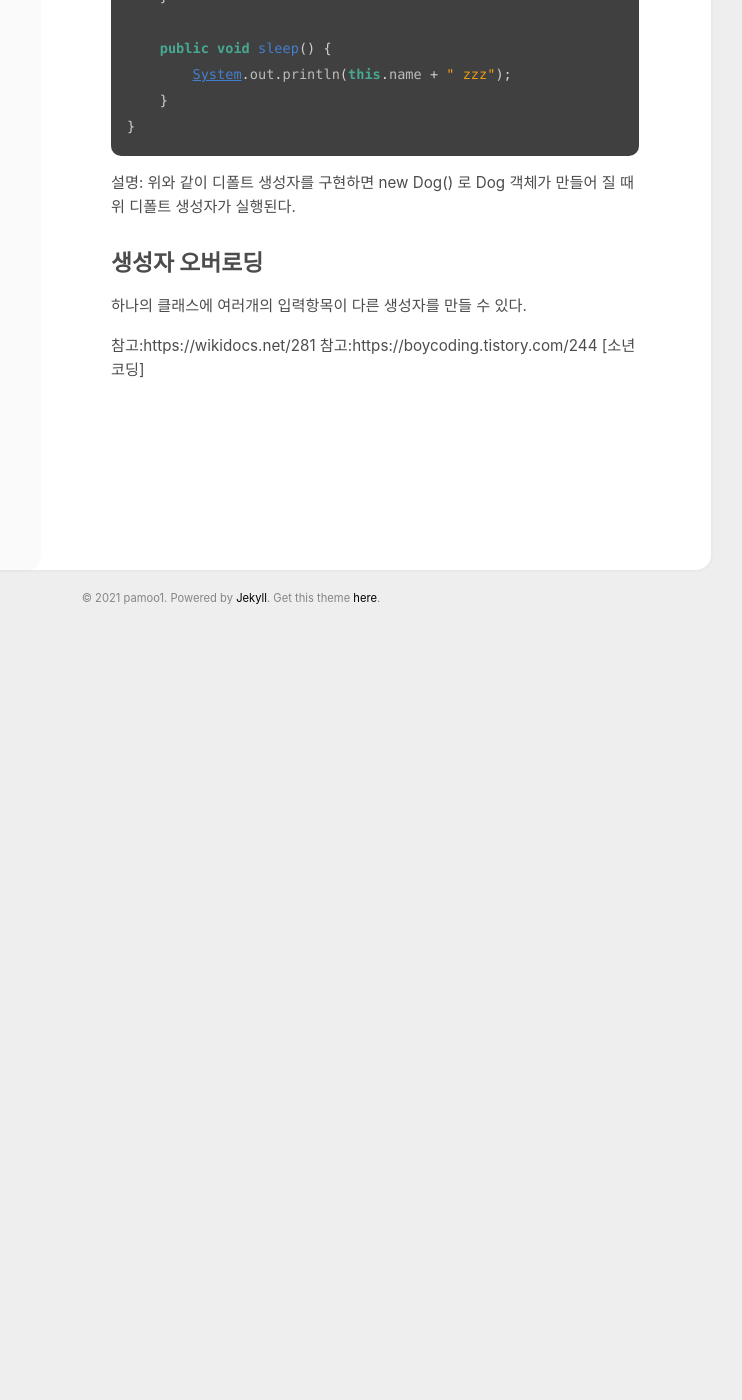
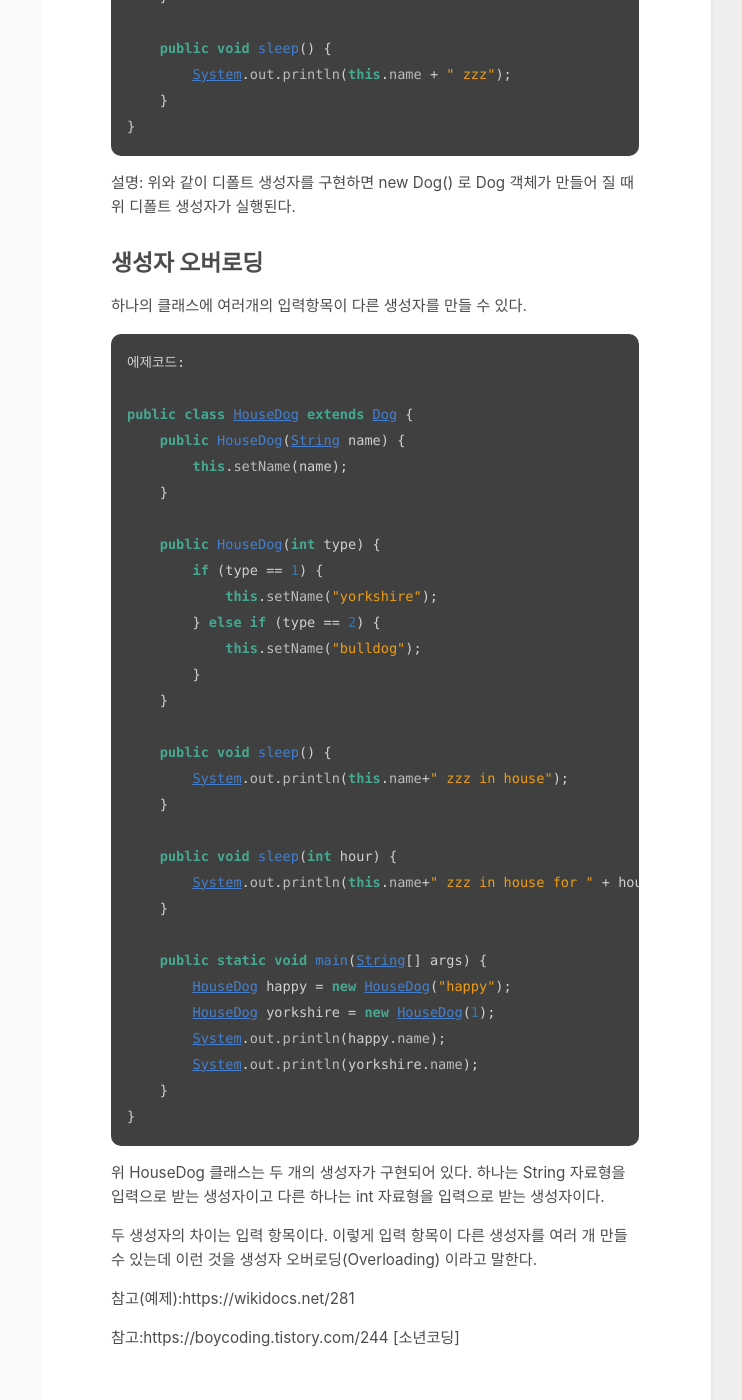
Before and after one commit to pamoo1/bloag, a Jekyll site: the page built from _posts/2021-09-19-생성자.md, in a window 1280 px wide and 1400 px high, scrolled down 900 px. Shown: the whole window, without its empty margins (409-1151 px from the left). Built offline with Jekyll 4.4.1, drawn with Linux system fonts in a browser that asks for light colours; before the commit the page ends 1530 px from its top, so only the background shows below that.

Commit message:
Update 2021-09-19-생성자.md

````diff
--- a/_posts/2021-09-19-생성자.md
+++ b/_posts/2021-09-19-생성자.md
@@ -48,9 +48,46 @@ public class Dog extends Animal {
 
 하나의 클래스에 여러개의 입력항목이 다른 생성자를 만들 수 있다.
 
+```java
+에제코드:
+
+public class HouseDog extends Dog {
+    public HouseDog(String name) {
+        this.setName(name);
+    }
+
+    public HouseDog(int type) {
+        if (type == 1) {
+            this.setName("yorkshire");
+        } else if (type == 2) {
+            this.setName("bulldog");
+        }
+    }
+
+    public void sleep() {
+        System.out.println(this.name+" zzz in house");
+    }
+
+    public void sleep(int hour) {
+        System.out.println(this.name+" zzz in house for " + hour + " hours");
+    }
+
+    public static void main(String[] args) {
+        HouseDog happy = new HouseDog("happy");
+        HouseDog yorkshire = new HouseDog(1);
+        System.out.println(happy.name);
+        System.out.println(yorkshire.name);
+    }
+}
+```
+위 HouseDog 클래스는 두 개의 생성자가 구현되어 있다.
+하나는 String 자료형을 입력으로 받는 생성자이고 다른 하나는 int 자료형을 입력으로 받는 생성자이다.
+
+두 생성자의 차이는 입력 항목이다.
+이렇게 입력 항목이 다른 생성자를 여러 개 만들 수 있는데 이런 것을 생성자 오버로딩(Overloading) 이라고 말한다.
 
 
 
+참고(예제):https://wikidocs.net/281
 
-참고:https://wikidocs.net/281
 참고:https://boycoding.tistory.com/244 [소년코딩]
````
